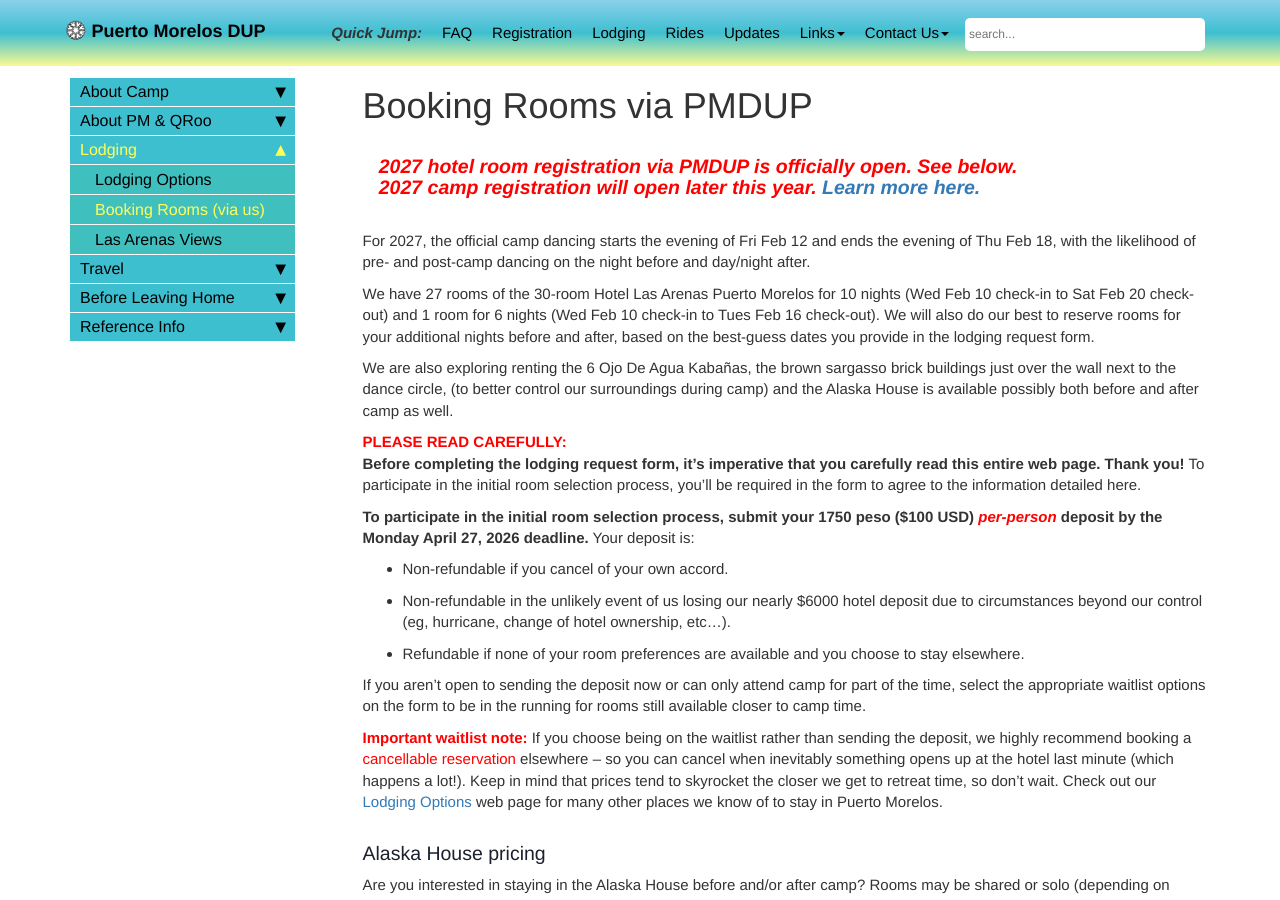
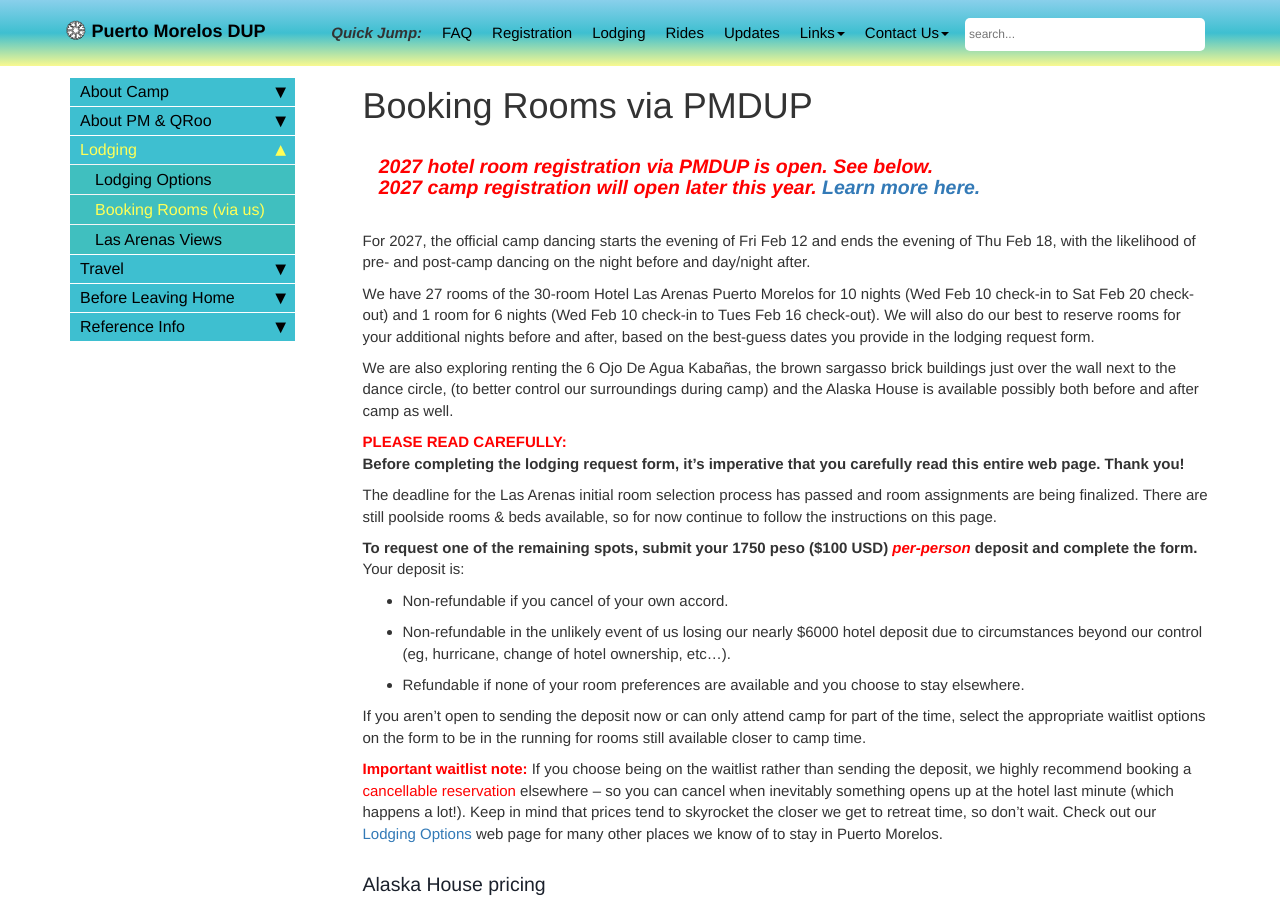
Before and after one commit to davewalker60/pmdup, a Jekyll site: the page built from pages/booking-rooms.md, in a window 1280 px wide and 900 px high. Built offline with Jekyll 4.4.1, drawn with Linux system fonts in a browser that asks for light colours; comment, search, counter and statistics services are not loaded; some of the changed text lies outside the part shown.

Commit message:
deadline passed

```diff
--- a/pages/booking-rooms.md
+++ b/pages/booking-rooms.md
@@ -7,7 +7,7 @@ toc: false
 search: include
 ---
 
-### <span style="color:red">***&nbsp;&nbsp;&nbsp;2027 hotel room registration via PMDUP is officially open. See below.<br>&nbsp;&nbsp;&nbsp;2027 camp registration will open later this year. [Learn more here.](register.md)***</span>
+### <span style="color:red">***&nbsp;&nbsp;&nbsp;2027 hotel room registration via PMDUP is open. See below.<br>&nbsp;&nbsp;&nbsp;2027 camp registration will open later this year. [Learn more here.](register.md)***</span>
 
 <br>For 2027, the official camp dancing starts the evening of Fri Feb 12 and ends the evening of Thu Feb 18, with the likelihood of pre- and post-camp dancing on the night before and day/night after.
 
@@ -15,12 +15,14 @@ We have 27 rooms of the 30-room Hotel Las Arenas Puerto Morelos for 10 nights (W
 
 We are also exploring renting the 6 Ojo De Agua Kabañas, the brown sargasso brick buildings just over the wall next to the dance circle, (to better control our surroundings during camp) and the Alaska House is available possibly both before and after camp as well.
 
-<span style="color:red">**PLEASE READ CAREFULLY:**</span><br>**Before completing the lodging request form, it's imperative that you carefully read this entire web page. Thank you!** To participate in the initial room selection process, you'll be required in the form to agree to the information detailed here.
+<span style="color:red">**PLEASE READ CAREFULLY:**</span><br>**Before completing the lodging request form, it's imperative that you carefully read this entire web page. Thank you!** <!-- To participate in the initial room selection process, you'll be required in the form to agree to the information detailed here.-->
 
-<!--
-**The deadline for the Las Arenas initial room selection process has passed and room assignments are being finalized. There are still a couple rooms available, so to check on room availability. To join the waitlist, complete and submit the [Hotel Las Arenas Lodging](https://docs.google.com/forms/d/e/1FAIpQLSct3SrTHl76pMYcZ5z9-eWdLCjCXzf4igqfVk689qA42YuyWA/viewform){:target="_blank"} form, but hold off on sending your non-refundable $100 USD (or 1750 MXN) deposit until you hear from us. (We'll let you know whether you have a room or are on the waitlist as soon as we know. Thanks for your patience!)**
+
+The deadline for the Las Arenas initial room selection process has passed and room assignments are being finalized. There are still poolside rooms & beds available, so for now continue to follow the instructions on this page.<!-- To join the waitlist, complete and submit the [Hotel Las Arenas Lodging](https://docs.google.com/forms/d/e/1FAIpQLSct3SrTHl76pMYcZ5z9-eWdLCjCXzf4igqfVk689qA42YuyWA/viewform){:target="_blank"} form, but hold off on sending your non-refundable $100 USD (or 1750 MXN) deposit until you hear from us. (We'll let you know whether you have a room or are on the waitlist as soon as we know. Thanks for your patience!)**
 -->
-**To participate in the initial room selection process, submit your 1750 peso ($100 USD) <span style="color:red">*per-person*</span> deposit by the Monday April 27, 2026 deadline.** Your deposit is:
+<!--**To participate in the initial room selection process, submit your 1750 peso ($100 USD) <span style="color:red">*per-person*</span> deposit by the Monday April 27, 2026 deadline.** Your deposit is:-->
+
+**To request one of the remaining spots, submit your 1750 peso ($100 USD) <span style="color:red">*per-person*</span> deposit and complete the form.** Your deposit is:
 * Non-refundable if you cancel of your own accord.
 * Non-refundable in the unlikely event of us losing our nearly $6000 hotel deposit due to circumstances beyond our control (eg, hurricane, change of hotel ownership, etc...).
 * Refundable if none of your room preferences are available and you choose to stay elsewhere.
@@ -106,13 +108,15 @@ To approximate the up-to-the-minute cost of your entire stay in your currency:
 ></iframe>
 
 # Reserve your spot
-To participate in the initial room selection process:
+To request lodging:<!--participate in the initial room selection process:-->
 * Read this entire web page top to bottom.
 * Complete and submit the PMDUP 2027 Lodging Request form (at bottom)
 * Agree (in form) to register for camp within a week of registration opening later this year
-* Send your 1750 peso ($100 USD) deposit by the April 27, 2026 deadline.<!-- reserve your room</span> while they last (they are going fast!) and pay separately.join the waitlist.-->
+* Send your 1750 peso ($100 USD) deposit.<!-- by the April 27, 2026 deadline.<!-- reserve your room</span> while they last (they are going fast!) and pay separately.join the waitlist.-->
 
 ### Initial room selection process
+
+The initial room selection process deadline has passed. We are currently working on the "Tetris puzzle" and those who got their deposits in on time are being contacted now. Even so, this section is still worth reading...
 
 Like last year, we will attempt to fit everyone who has their deposit in by the initial selection deadline into the Tetris puzzle of rooms and room preferences. Hopefully, the process will take less time than the month or more of followups it took last year.
 
@@ -139,7 +143,7 @@ We'll again accept payment via Wise, Venmo, or PayPal (just like we did last yea
 
 > All the payment addresses are listed in the **Pay Via** question in the form.
 
-<span style="color:red">*To participate in the initial room selection process, your 1750 peso ($100 USD) non-refundable deposit must be received by Monday April 27, 2026.<!--Your stay is not reserved and your room preference is not prioritized until your $100 USD non-refundable deposit is received.--> **Deposits are per person (not per room).***</span>
+<span style="color:red">*To participate, complete the form and send <!--To participate in the initial room selection process, -->your 1750 peso ($100 USD) non-refundable deposit<!-- must be received by Monday April 27, 2026-->.<!--Your stay is not reserved and your room preference is not prioritized until your $100 USD non-refundable deposit is received.--> **Deposits are per person (not per room).***</span>
 
 Once the Tetris puzzle is solved and you approve your room assignment, we'll send you a payment request for the **When Confirmed** amount you specify in the form via the **Pay Via** method you specify in the form. (If you are paying in dollars, we'll convert money to pesos first, then request the equivalent dollar amount from you.)
 
```
Also changed, not shown: other parts of pages/booking-rooms.md (+1 -1 lines).
